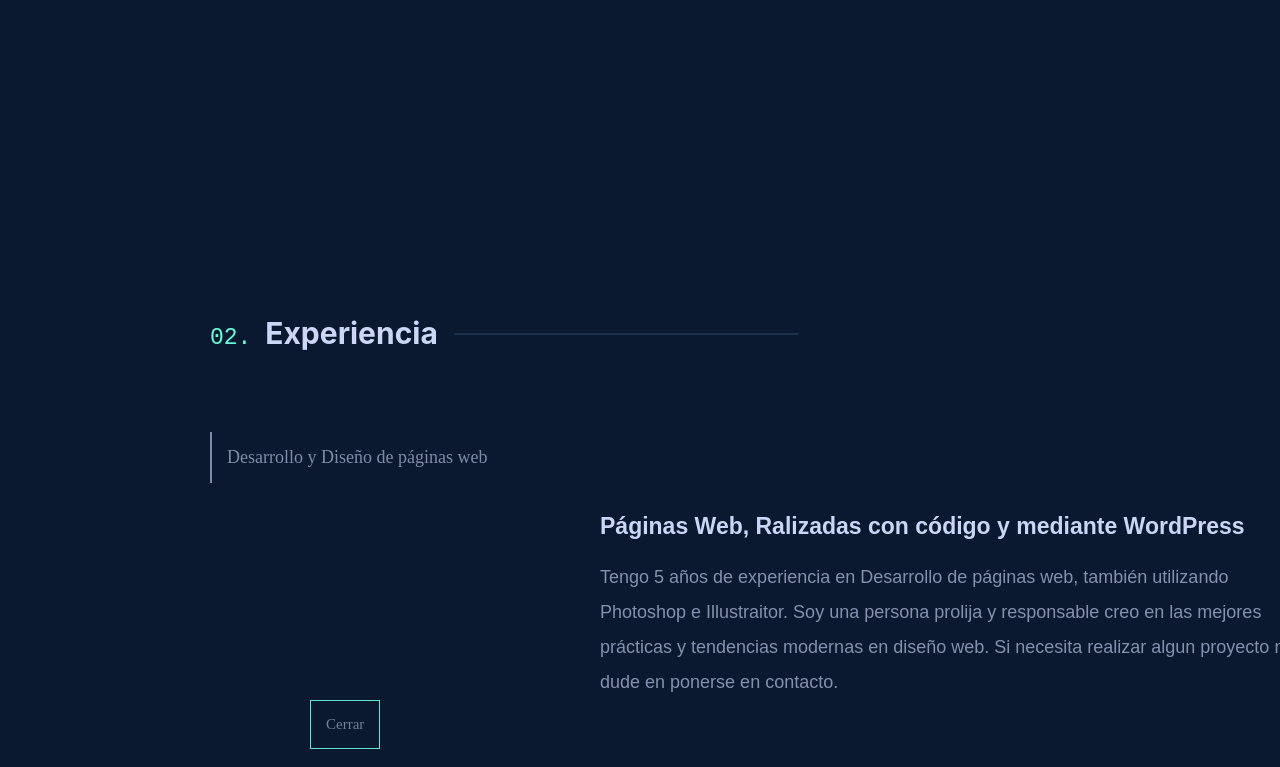
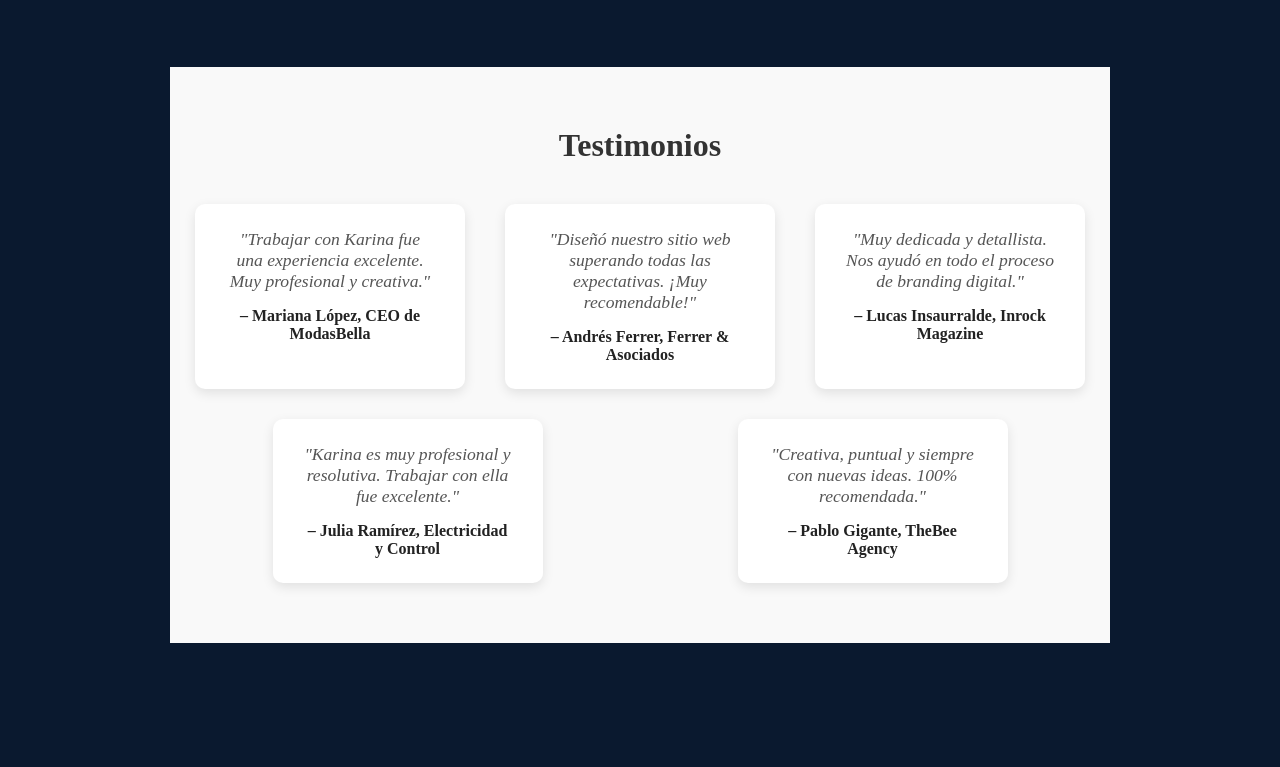
Before and after one commit to Karinavaldez/miportafolio, a plain HTML site: page index.html in a window 1280 px wide. Shown: the part 1964-2731 px from the top of the page. Drawn offline with Linux system fonts and the light colour scheme; a web font is replaced by a local one.

Commit message:
Tu mensaje

```diff
--- a/estilos.css
+++ b/estilos.css
@@ -967,6 +967,61 @@ h5{
  }
 
 
+ #testimonios {
+  padding: 60px 20px;
+  background-color: #f9f9f9;
+  text-align: center;
+}
+
+#testimonios h2 {
+  font-size: 2em;
+  margin-bottom: 40px;
+  color: #333;
+}
+
+.testimonios-container {
+  display: flex;
+  flex-direction: column;
+  gap: 30px;
+  max-width: 900px;
+  margin: 0 auto;
+}
+
+.testimonio {
+  background-color: #fff;
+  padding: 25px 30px;
+  border-radius: 10px;
+  box-shadow: 0 4px 12px rgba(0,0,0,0.1);
+}
+
+.testimonio .mensaje {
+  font-size: 1.1em;
+  font-style: italic;
+  color: #555;
+}
+
+.testimonio .autor {
+  margin-top: 15px;
+  font-weight: bold;
+  color: #222;
+}
+
+/* Responsive */
+@media (min-width: 768px) {
+  .testimonios-container {
+    flex-direction: row;
+    flex-wrap: wrap;
+    justify-content: space-around;
+  }
+  .testimonio {
+    width: 30%;
+  }
+}
+
+
+
+
+
 
 :root {
     --dark-navy: #020c1b;
--- a/funciones.js
+++ b/funciones.js
@@ -18,6 +18,30 @@ function animateBars(){
 
 }
 
+
+const testimonios = [
+  {
+    mensaje: "Karina es muy profesional y resolutiva. Trabajar con ella fue excelente.",
+    autor: "– Julia Ramírez, Electricidad y Control"
+  },
+  {
+    mensaje: "Creativa, puntual y siempre con nuevas ideas. 100% recomendada.",
+    autor: "– Pablo Gigante, TheBee Agency"
+  }
+];
+
+const contenedor = document.querySelector(".testimonios-container");
+
+testimonios.forEach(t => {
+  const div = document.createElement("div");
+  div.className = "testimonio";
+  div.innerHTML = `
+    <p class="mensaje">"${t.mensaje}"</p>
+    <h4 class="autor">${t.autor}</h4>
+  `;
+  contenedor.appendChild(div);
+});
+
 /* const toggleMenuElement = document.getElementById('toggle_menu');
 const mainMenuElement = document.getElementById('main_menu');
 
--- a/index.html
+++ b/index.html
@@ -122,6 +122,27 @@
               </div>
             </a>
         </section>
+
+        <section id="testimonios">
+  <h2>Testimonios</h2>
+  <div class="testimonios-container">
+    <div class="testimonio">
+      <p class="mensaje">"Trabajar con Karina fue una experiencia excelente. Muy profesional y creativa."</p>
+      <h4 class="autor">– Mariana López, CEO de ModasBella</h4>
+    </div>
+    <div class="testimonio">
+      <p class="mensaje">"Diseñó nuestro sitio web superando todas las expectativas. ¡Muy recomendable!"</p>
+      <h4 class="autor">– Andrés Ferrer, Ferrer & Asociados</h4>
+    </div>
+    <div class="testimonio">
+      <p class="mensaje">"Muy dedicada y detallista. Nos ayudó en todo el proceso de branding digital."</p>
+      <h4 class="autor">– Lucas Insaurralde, Inrock Magazine</h4>
+    </div>
+  </div>
+</section>
+
+
+
         <section class="trabajos1" id="experiencia_">
             <div class="titulo">
             <h2 class="h2section"><span class="cerouno">02. </span>Experiencia</h2>
```
